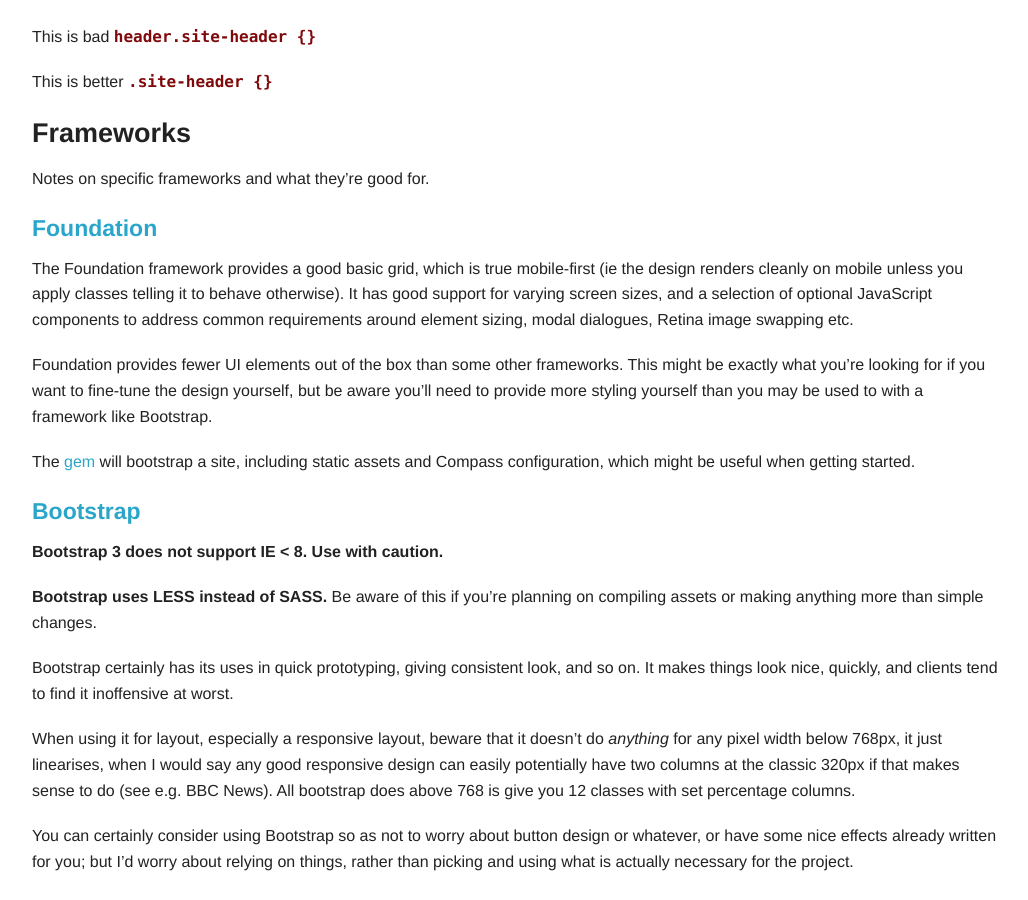
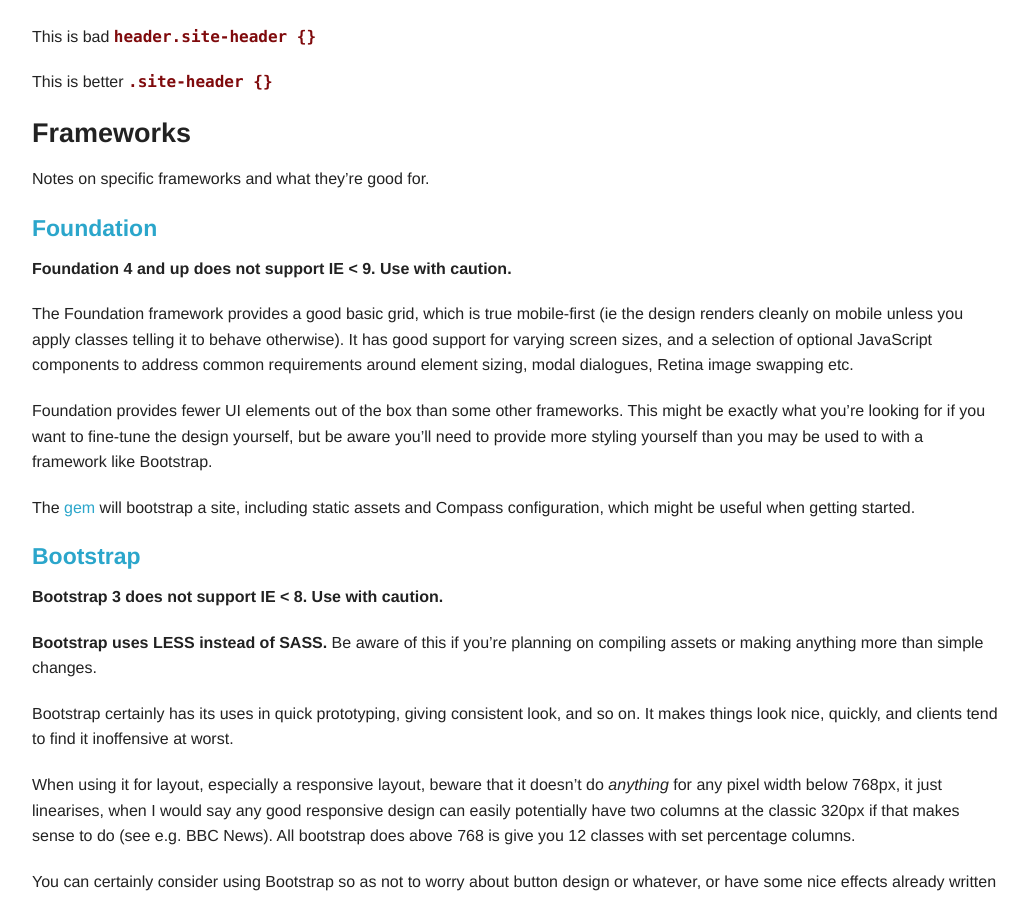
Before and after one commit to mysociety/mysociety.github.io, a Jekyll site: the page built from css-guidelines.md, in a window 1280 px wide and 900 px high, scrolled down 3863 px. Shown: the whole window, without its empty margins (123-1151 px from the left). Built offline with Jekyll 4.4.1, drawn with Linux system fonts in a browser that asks for light colours.

Commit message:
added note about Foundation's IE support

```diff
--- a/css-guidelines.md
+++ b/css-guidelines.md
@@ -225,6 +225,8 @@
 
 #### [Foundation](http://foundation.zurb.com)
 
+**Foundation 4 and up does not support IE < 9. Use with caution.**
+
 The Foundation framework provides a good basic grid, which is true mobile-first
 (ie the design renders cleanly on mobile unless you apply classes telling it to
 behave otherwise). It has good support for varying screen sizes, and a
```
